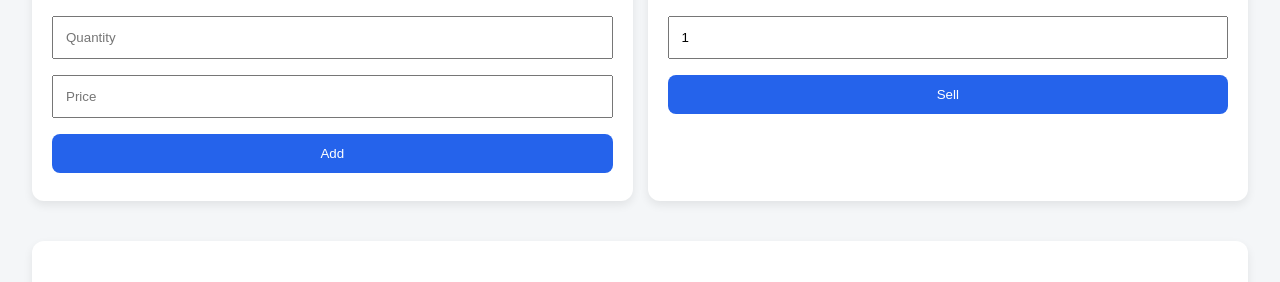
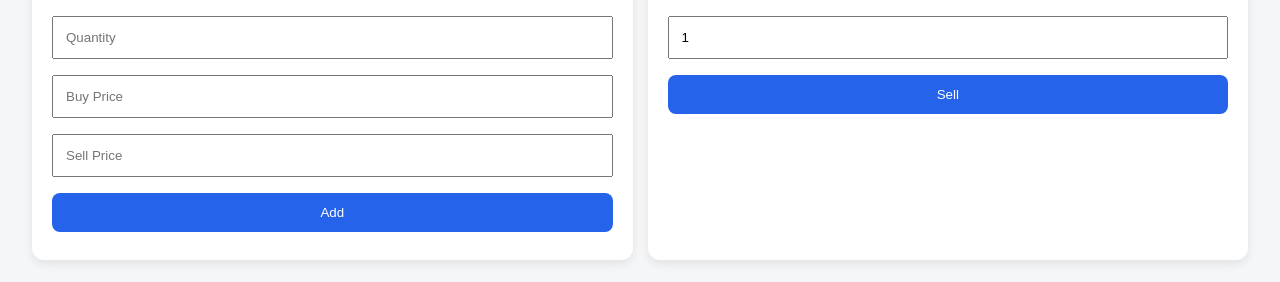
Before and after one commit to iosif-fuels/iosif-fuels-pos-online, a Flask app: page / in a window 1280 px wide. Shown: the part 740-1022 px from the top of the page. Run offline with Flask 3, Linux system fonts and the light colour scheme; data that the repository does not hold is empty; some libraries are stand-ins or nearby versions.

Commit message:
index.html

```diff
--- a/templates/index.html
+++ b/templates/index.html
@@ -49,7 +49,8 @@
     <form method="POST" action="/add_accessory">
         <input name="name" placeholder="Accessory Name">
         <input name="qty" type="number" placeholder="Quantity">
-                <input name="price" type="number" step="0.01" placeholder="Price">
+        <input name="buy_price" type="number" step="0.01" placeholder="Buy Price">
+        <input name="sell_price" type="number" step="0.01" placeholder="Sell Price">
         <button type="submit">Add</button>
     </form>
 </div>
@@ -61,7 +62,7 @@
                 <select name="accessory_id">
                     {% for a in accessories %}
                     <option value="{{ a.id }}">
-                        {{ a.name }} ({{ a.qty }})
+                        {{ a.name }} - €{{ "%.2f"|format(a.sell_price) }} - Stock: {{ a.qty }}
                     </option>
                     {% endfor %}
                 </select>
```
Lines whose indentation alone changed are shown as unchanged.
